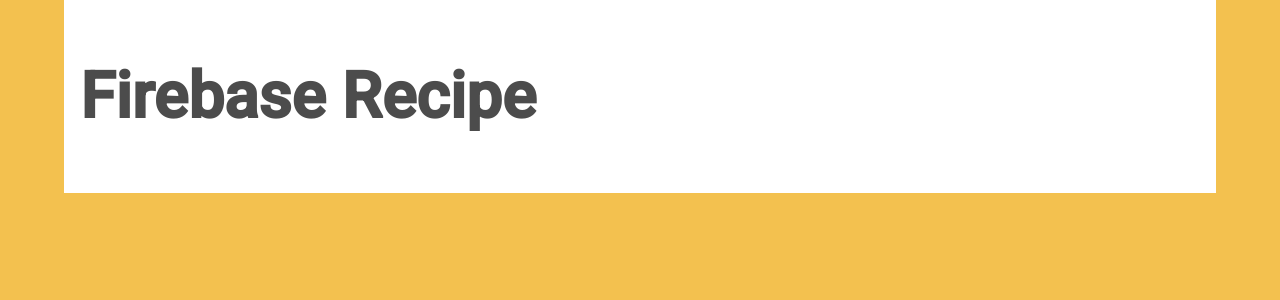
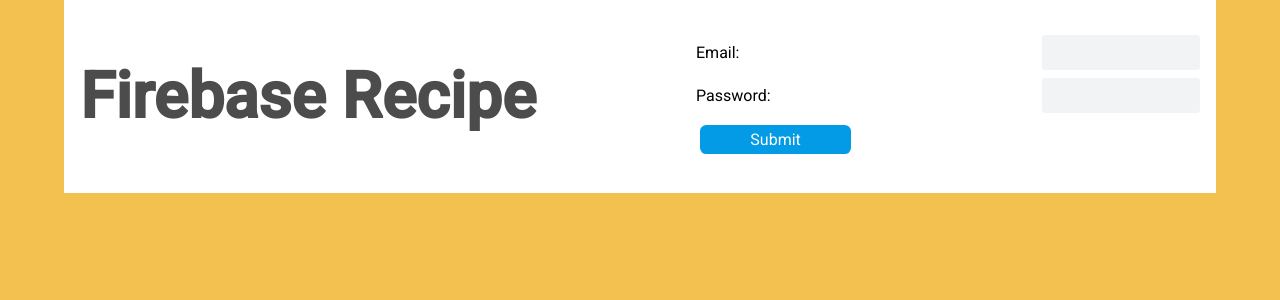
Before and after one commit to AndricoSean/fb-recipes, a React (Create React App) app: page / in a window 1280 px wide. Shown: the top 300 px of the page. Built offline with nearby package versions, Linux system fonts and the light colour scheme; no server answers.

Commit message:
User Authentication

```diff
--- a/src/App.js
+++ b/src/App.js
@@ -1,13 +1,19 @@
 import "./App.css";
-
-// eslint-disable-next-line no-unused-vars
-import firebase from "./FirebaseConfig";
+import React from "react";
+import { useState } from "react";
+import FirebaseAuthService from "./FirebaseAuthService";
+import LoginForm from "./components/LoginForm";
 
 function App() {
+  const [user, setUser] = useState(null);
+
+  FirebaseAuthService.subscribeToAuthChanges(setUser);
+
   return (
     <div className="App">
       <div className="title-row">
         <h1 className="title">Firebase Recipe</h1>
+        <LoginForm existingUser={user}></LoginForm>
       </div>
     </div>
   );
--- /dev/null
+++ b/src/FirebaseAuthService.js
@@ -0,0 +1,42 @@
+import firebase from "./FirebaseConfig";
+import "firebase/compat/auth"; // need this because of the v9 update
+
+const auth = firebase.auth();
+
+const registerUser = (email, password) => {
+  return auth.createUserWithEmailAndPassword(email, password);
+};
+
+const loginUser = (email, password) => {
+  return auth.signInWithEmailAndPassword(email, password);
+};
+
+const logoutUser = () => {
+  return auth.signOut();
+};
+
+const sendPasswordResetEmail = (email) => {
+  return auth.sendPasswordResetEmail(email);
+};
+
+const loginWithGoogle = () => {
+  const provider = new firebase.auth.GoogleAuthProvider();
+  return auth.signInWithPopup(provider);
+};
+
+const subscribeToAuthChanges = (handleAuthChanges) => {
+  return auth.onAuthStateChanged((user) => {
+    handleAuthChanges(user);
+  });
+};
+
+const FirebaseAuthService = {
+  registerUser,
+  loginUser,
+  logoutUser,
+  sendPasswordResetEmail,
+  loginWithGoogle,
+  subscribeToAuthChanges,
+};
+
+export default FirebaseAuthService;
--- a/src/FirebaseConfig.js
+++ b/src/FirebaseConfig.js
@@ -1,7 +1,7 @@
 import firebase from "firebase/compat/app"; // old version is import firebase from 'firebase'
 
 const config = {
-  apiKey: process.env.REACT_APP__API_KEY,
+  apiKey: process.env.REACT_APP_API_KEY,
   authDomain: process.env.REACT_APP_AUTH_DOMAIN,
   projectId: process.env.REACT_APP_PROJECT_ID,
   storageBucket: process.env.REACT_APP_STORAGE_BUCKET,
--- /dev/null
+++ b/src/components/LoginForm.js
@@ -0,0 +1,69 @@
+import React from "react";
+import { useState } from "react";
+import FirebaseAuthService from "../FirebaseAuthService";
+
+function LoginForm({ existingUser }) {
+  const [email, setEmail] = useState("");
+  const [password, setPassword] = useState("");
+
+  async function handleSubmit(e) {
+    e.preventDefault();
+    try {
+      await FirebaseAuthService.registerUser(email, password);
+      setEmail("");
+      setPassword("");
+    } catch (error) {
+      alert(error.message);
+    }
+  }
+
+  function handleLogout(e) {
+    e.preventDefault();
+    FirebaseAuthService.logoutUser();
+  }
+
+  return (
+    <div className="login-form-container">
+      {existingUser ? (
+        <div className="row">
+          <h3>Welcome, {existingUser.email}</h3>
+          <button
+            type="button"
+            className="primary-button"
+            onClick={handleLogout}
+          >
+            Logout
+          </button>
+        </div>
+      ) : (
+        <form onSubmit={handleSubmit} className="login-form">
+          <label className="input-label login-label">
+            Email:
+            <input
+              type="email"
+              required
+              value={email}
+              onChange={(e) => setEmail(e.target.value)}
+              className="input-text"
+            ></input>
+          </label>
+          <label className="input-label login-label">
+            Password:
+            <input
+              type="password"
+              required
+              value={password}
+              onChange={(e) => setPassword(e.target.value)}
+              className="input-text"
+            ></input>
+          </label>
+          <div className="button-box">
+            <button className="primary-button">Submit</button>
+          </div>
+        </form>
+      )}
+    </div>
+  );
+}
+
+export default LoginForm;
```
